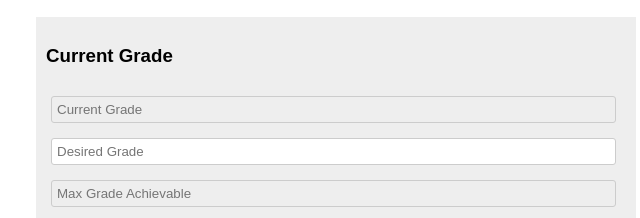
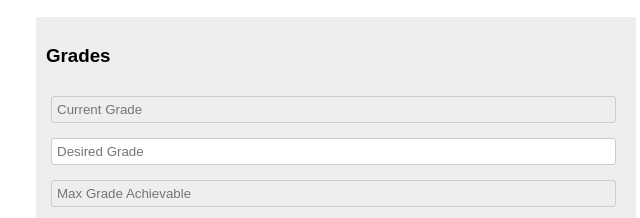
Before and after one commit to Jason-B0/GradeCalculator, a website: page index.html in a window 1280 px wide. Shown: the part 542-760 px from the top of the page, 304-944 px from the left. Drawn offline with Linux system fonts and the light colour scheme.

```diff
--- a/index.html
+++ b/index.html
@@ -61,7 +61,7 @@
   </div>
 
   <div class="current-grade">
-    <h3>Current Grade</h3>
+    <h3>Grades</h3>
     <input class="display-box" disabled="disabled" id="Current Grade" placeholder="Current Grade">
     <input type="number" class="display-box" id="Desired Grade" placeholder="Desired Grade">
     <input type="number" disabled="disabled"class="display-box" id="Max Grade Achievable" placeholder="Max Grade Achievable">
```
